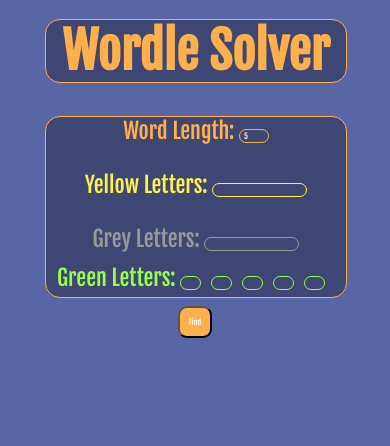
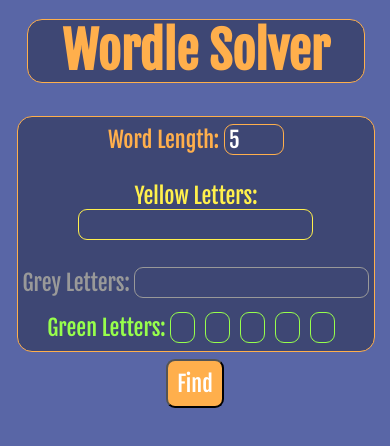
Before and after one commit to BeKearney/wordle_solver, a plain HTML site: page index.html in a window 390 px wide. Drawn offline with Linux system fonts and the light colour scheme.

Commit message:
improve responsive design

```diff
--- a/index.html
+++ b/index.html
@@ -83,9 +83,18 @@
         @media (max-width: 800px){
             h1{
                 font-size: 50px;
+                width: 90%;
+                margin-left: 5%;
             }
-            body{
+            body, input, button{
                 font-size: 22px;
+            }
+            #length{
+                width: 17%;
+            }
+            #inputs{
+                width: 95%;
+                margin-left: 2.5%;
             }
             .gl{
                 width: 7%;
```
